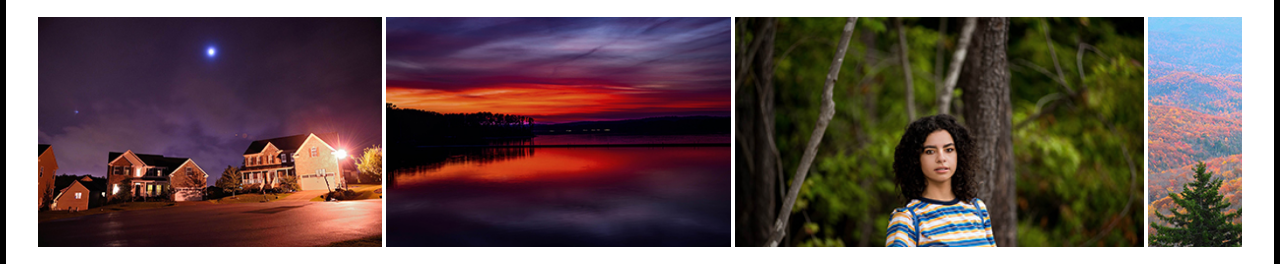
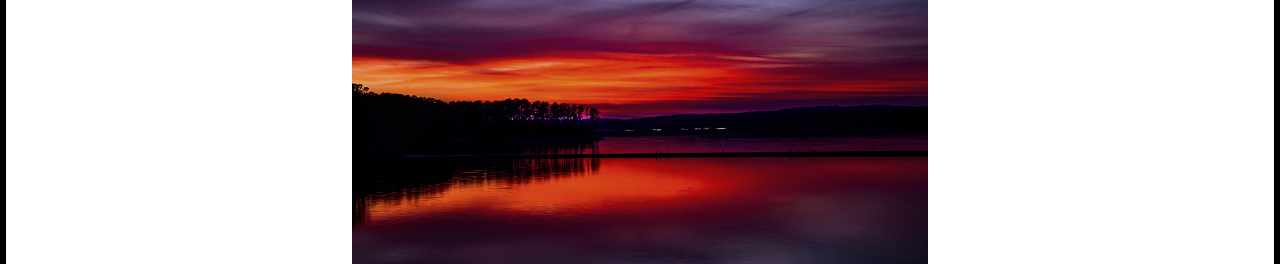
Before and after one commit to babin101/keysshots, a plain HTML site: page index.html in a window 1280 px wide. Shown: the part 306-570 px from the top of the page. Drawn offline with nearby package versions, Linux system fonts and the light colour scheme; a web font is replaced by a local one.

Commit message:
new commit

```diff
--- a/index.html
+++ b/index.html
@@ -17,7 +17,7 @@
 			<a class="nav-link" style="padding-left: 10px;" href="contact.html"><span class="highlight">Contact</span></a>
 		</div>
 
-		<div id="home-gallery">
+		<!-- <div id="home-gallery">
 			<div id="home-gallery-inner">
 				<a href="#" data-featherlight="images/1.jpg"><img id="home-gallery-1" class="gallery-img" src="images/thumbs/thumb1.jpg"></a>
 				<a href="#" data-featherlight="images/2.jpg"><img id="home-gallery-2" class="gallery-img" src="images/thumbs/thumb2.jpg"></a>
@@ -25,6 +25,10 @@
 				<a href="#" data-featherlight="images/4.jpg"><img id="home-gallery-4" class="gallery-img" src="images/thumbs/thumb4.jpg"></a>
 				<a href="#" data-featherlight="images/6.jpg"><img id="home-gallery-5" class="gallery-img" src="images/thumbs/thumb6.jpg"></a>
 			</div>
+		</div> -->
+
+		<div id="home-front">
+			<a href="#" data-featherlight="images/2.jpg"><img src="images/2.jpg"/></a>
 		</div>
 		<div id="icon-div">
 			<a href="https://www.instagram.com/keysshots/" target="_blank"><img class="icon" src="insta.png"></a>
--- a/styles2.css
+++ b/styles2.css
@@ -99,6 +99,19 @@ p {
 	width: 50px;
 }
 
+#home-front {
+	margin-top: 20;
+	width: 100%;
+	height: 50%;
+	text-align: center;
+	/* object-fit: contain; */
+}
+
+#home-front img {
+	height: 100%;
+	max-width: 70vw;
+}
+
 /*Portfolio*/
 
 #main-page {
@@ -193,6 +206,8 @@ p {
 		width: calc(100% - 20px);
 		padding: 0 10px;
 	}
+
+
 }
 
 @media (max-width: 400px) {
@@ -201,4 +216,5 @@ p {
 		-webkit-column-count: 1;
 		column-count:         1;
 	}
+
 }
```
Also changed, not shown: about.html (+1 -1 lines), portfolio.html (+2 -0 lines), images/21.jpg (added), images/22.jpg (added), images/thumbs/thumb21.jpg (added), images/thumbs/thumb22.jpg (added), 2 other files.
